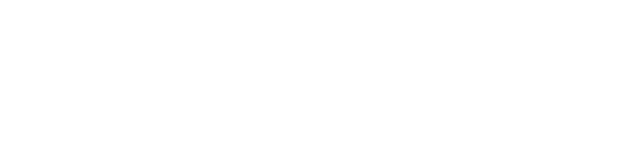
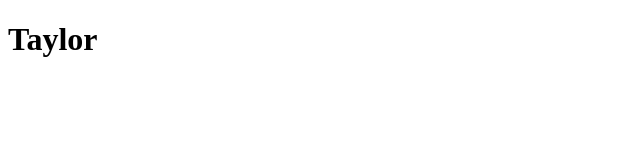
Before and after one commit to Andrei-Wong24/flexbox-assignment, a plain HTML site: page index.html in a window 1280 px wide. Shown: the whole page, without its empty margins (0-640 px from the left). Drawn offline with Linux system fonts and the light colour scheme.

Commit message:
index.html

```diff
--- a/index.html
+++ b/index.html
@@ -5,6 +5,7 @@
     <title>Practice Andrei Wong</title>
 </head>
 <body>
+   <h1>Taylor</h1>
 
 </body>
 </html>
```
